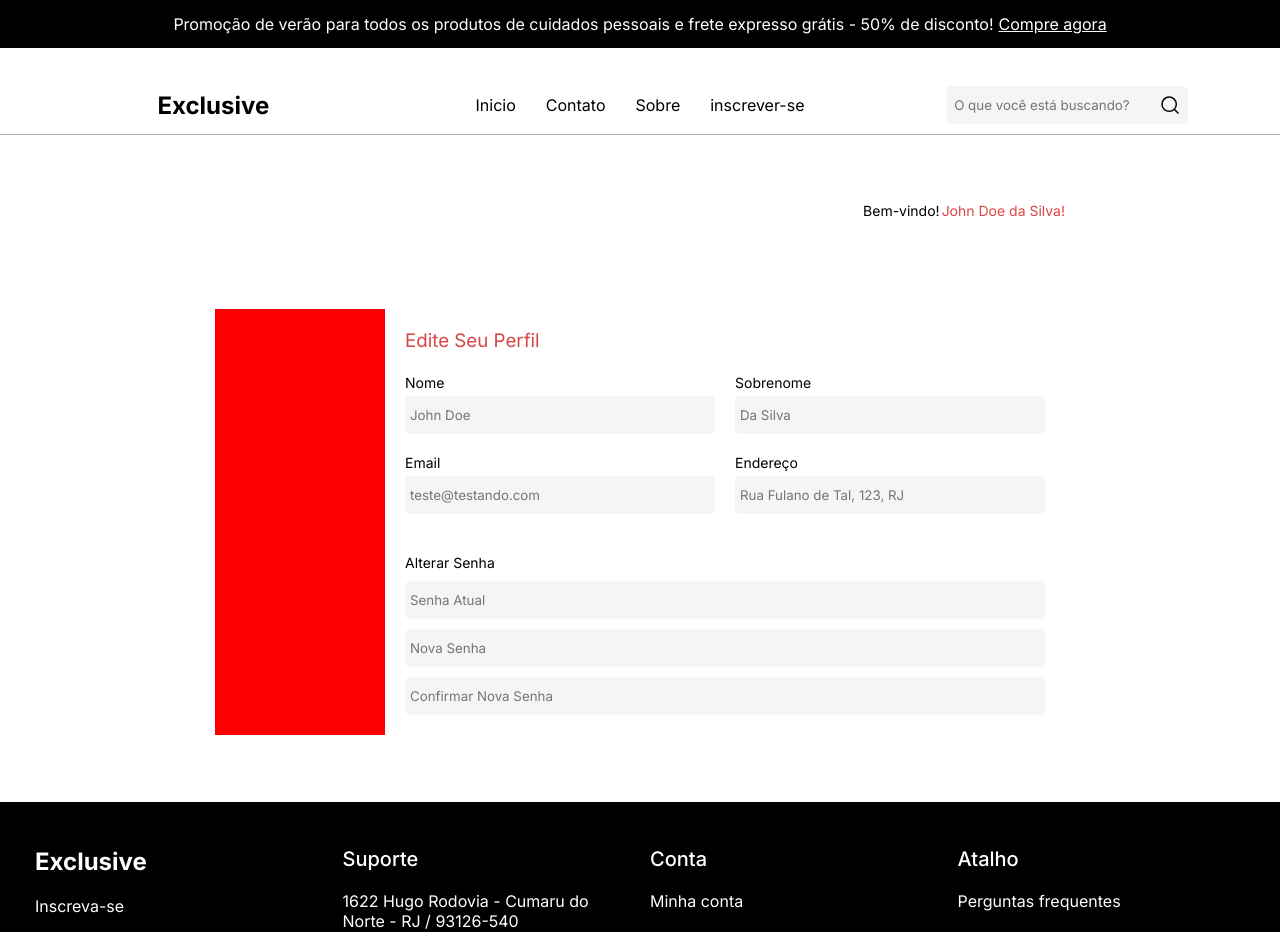
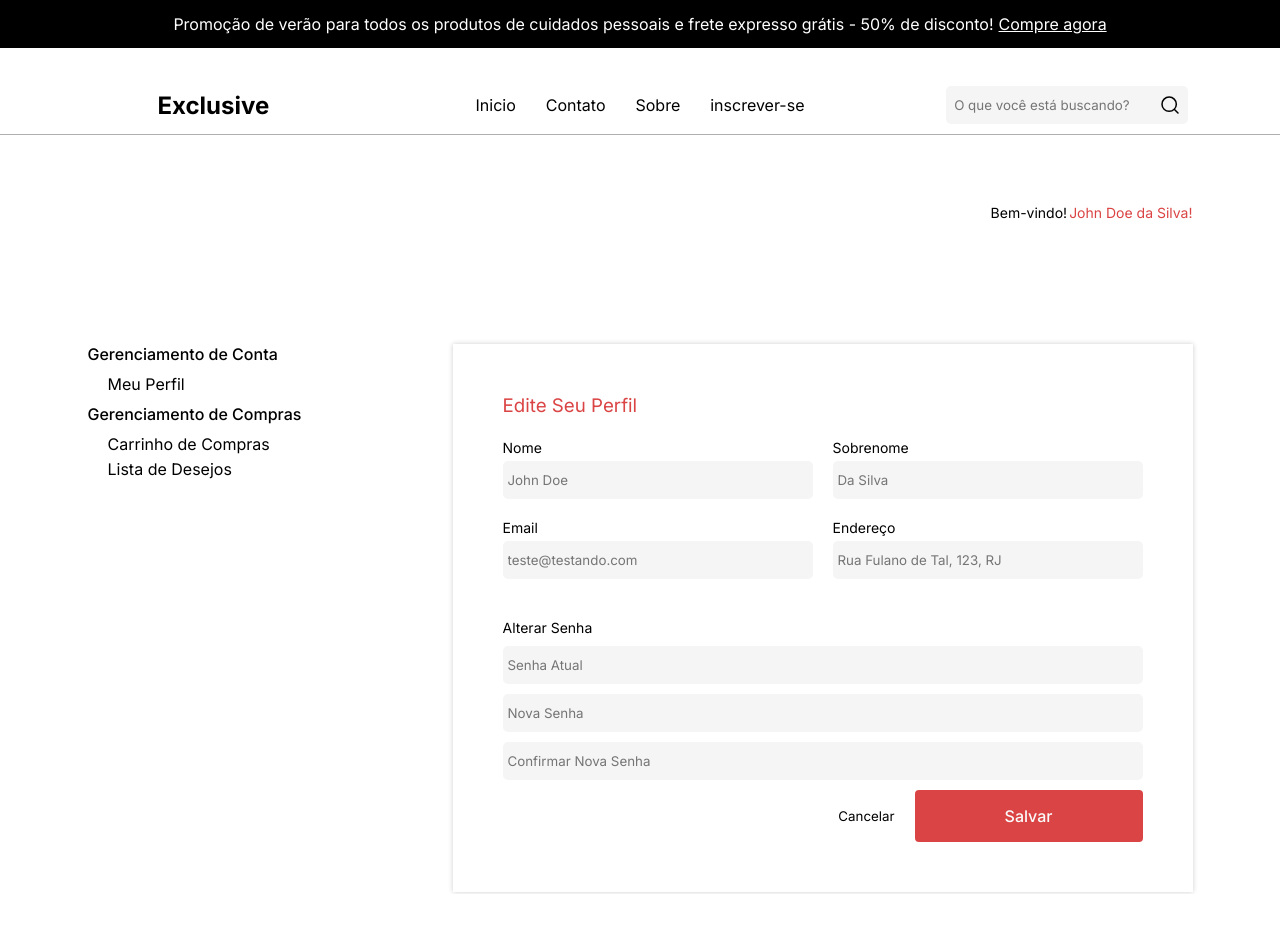
Before and after one commit to Venturini-Sales/Exclusive, a React (Vite) app: page /account in a window 1280 px wide. Shown: the top 932 px of the page. Built offline with nearby package versions, Linux system fonts and the light colour scheme; the HTML template or start-up script is replaced by a standard one.

Commit message:
Feat: Account Area Layout Finished

```diff
--- a/src/pages/Account/Account.jsx
+++ b/src/pages/Account/Account.jsx
@@ -2,6 +2,8 @@ import React from 'react';
 import {
   AccountInfoTitle,
   AccountPasswordArea,
+  ButtonsArea,
+  CancelButton,
   ContentSections,
   ContentTitle,
   InputArea,
@@ -10,8 +12,12 @@ import {
   PageStyle,
   PasswordAreaTitle,
   Section,
+  Sections,
+  SectionsTitle,
   StyledInput,
+  SubSections,
 } from './styles';
+import Button from '../../components/Button/Button';
 
 export const Account = () => {
   return (
@@ -20,7 +26,27 @@ export const Account = () => {
         <ContentTitle>
           Bem-vindo! <span>John Doe da Silva!</span>
         </ContentTitle>
-        <ContentSections></ContentSections>
+        <ContentSections>
+          <Sections>
+            <SectionsTitle>Gerenciamento de Conta</SectionsTitle>
+            <SubSections>
+              <li>
+                <a href="">Meu Perfil</a>
+              </li>
+            </SubSections>
+          </Sections>
+          <Sections>
+            <SectionsTitle>Gerenciamento de Compras</SectionsTitle>
+            <SubSections>
+              <li>
+                <a href="">Carrinho de Compras</a>
+              </li>
+              <li>
+                <a href="">Lista de Desejos</a>
+              </li>
+            </SubSections>
+          </Sections>
+        </ContentSections>
         <Section>
           <AccountInfoTitle>Edite Seu Perfil</AccountInfoTitle>
           <InputArea>
@@ -72,6 +98,11 @@ export const Account = () => {
                 <input type="text" placeholder="Confirmar Nova Senha" />
               </StyledInput>
             </InputTotalArea>
+
+            <ButtonsArea>
+              <CancelButton>Cancelar</CancelButton>
+              <Button buttonText="Salvar" />
+            </ButtonsArea>
           </AccountPasswordArea>
         </Section>
       </PageContent>
--- a/src/pages/Account/styles.js
+++ b/src/pages/Account/styles.js
@@ -11,8 +11,10 @@ export const PageStyle = styled.section`
 
 export const PageContent = styled.div`
     display: grid;
-    grid-template-columns: repeat(5, 1fr);
+    grid-template-columns: repeat(3, 1fr);
     grid-template-rows: repeat(5, 1fr);
+    padding: 2px;
+    gap: 10px;
 
 `
 
@@ -34,17 +36,48 @@ export const ContentSections = styled.div`
     grid-row: span 4 / span 4;
     grid-column-start: 1;
     grid-row-start: 2;
-    background-color: red;
+
+`
+
+export const Sections = styled.div`
+
+`
+
+export const SectionsTitle = styled.h3`
+    font-size: 16px;
+    font-weight: 500;
+
+`
+
+export const SubSections = styled.ul`
+    list-style: none;
+    margin-top: 10px;
+    margin-bottom: 10px;
+    li{
+        margin-left: 20px;
+        margin-bottom: 5px;
+
+        a{
+            text-decoration: none;
+            color: black;
+        }
+        a:hover{
+            color: #DB4444;
+        }
+    }
+
 `
 
 export const Section = styled.div`
     grid-column: span 4 / span 4;
     grid-row: span 4 / span 4;
     grid-row-start: 2;
+    padding: 30px;
     display: flex;
     justify-content: center;
     align-items: flex-start;
     flex-direction: column;
+    box-shadow: 0px 0px 5px rgb(0,0,0,0.2);
 `
 export const AccountInfoTitle = styled.h3`
     color: #DB4444;
@@ -114,3 +147,14 @@ export const AccountPasswordArea = styled.div`
     }
 
 `
+export const ButtonsArea = styled.div`
+    display: flex;
+    gap: 20px;
+    justify-content: end;
+`
+
+export const CancelButton = styled.button`
+    border: none;
+    background-color: transparent;
+    cursor: pointer;
+`
```
